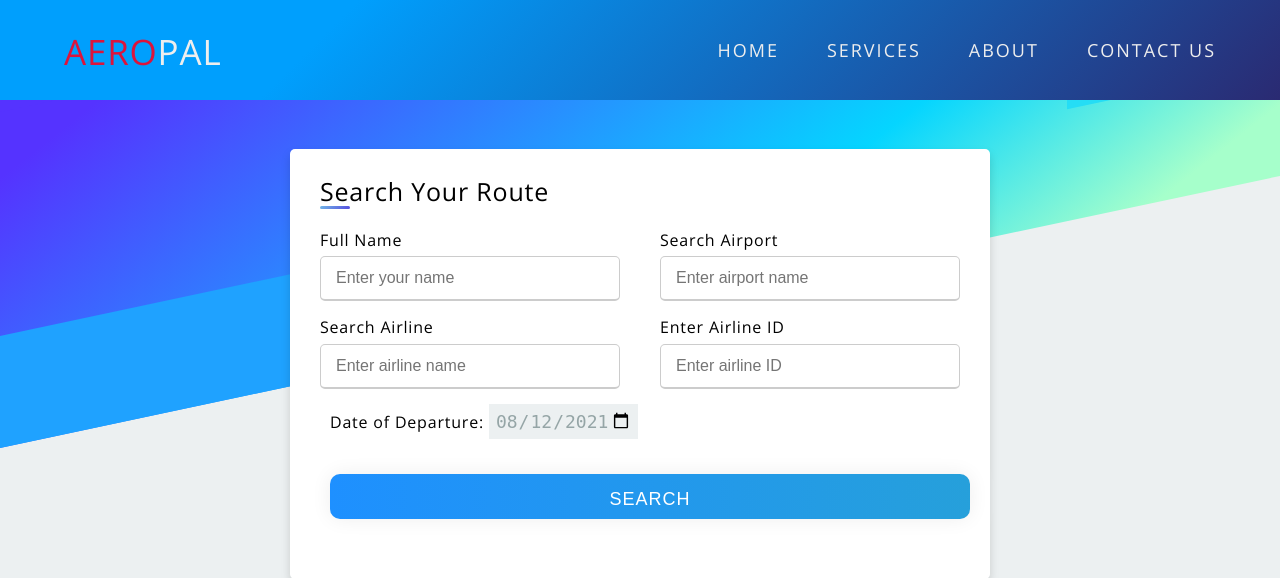
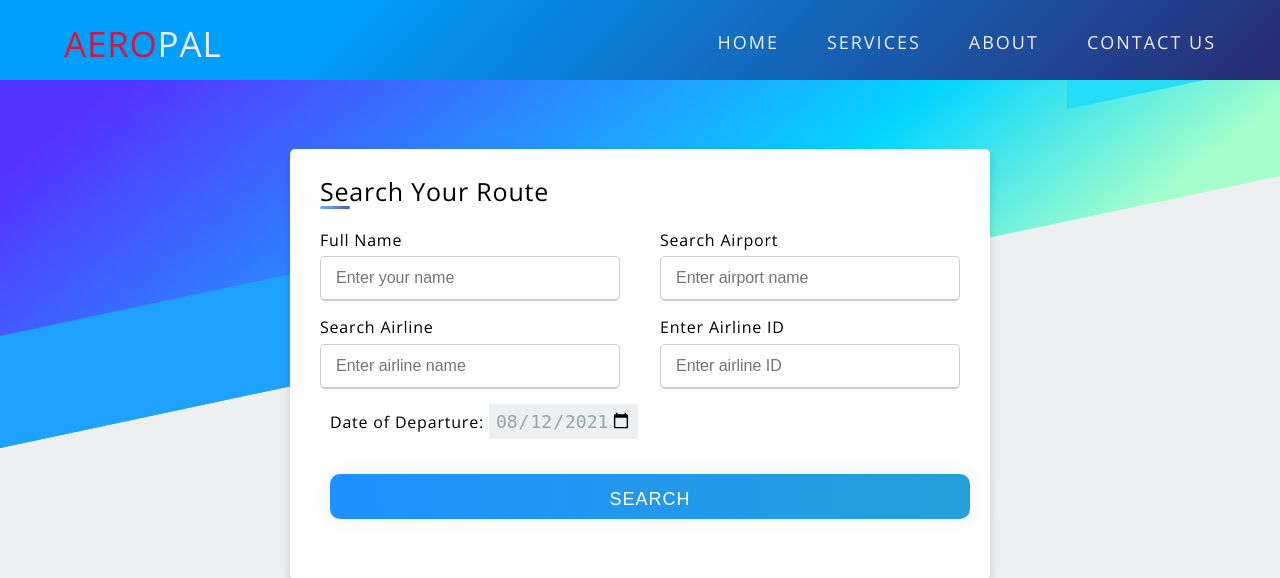
Before and after one commit to sushovanb02/AeroPal, a PHP site: page / in a window 1280 px wide. Shown: the top 578 px of the page. Run offline with PHP 8.4, Linux system fonts and the light colour scheme; some libraries are stand-ins or nearby versions.

Commit message:
navbar resized

```diff
--- a/app.css
+++ b/app.css
@@ -541,7 +541,7 @@ a {
 
 header {
   width: 100%;
-  height: 100px;
+  height: 80px;
   /* background: linear-gradient(to bottom, rgba(0, 0, 0, 1), rgba(0, 0, 0, 1)),
     url("") center no-repeat; */
   background-color: #2a2a72;
@@ -575,7 +575,7 @@ header {
 }
 
 nav {
-  padding-top: 2rem;
+  padding-top: 1rem;
   display: flex;
   align-items: center;
   position: relative;
```
